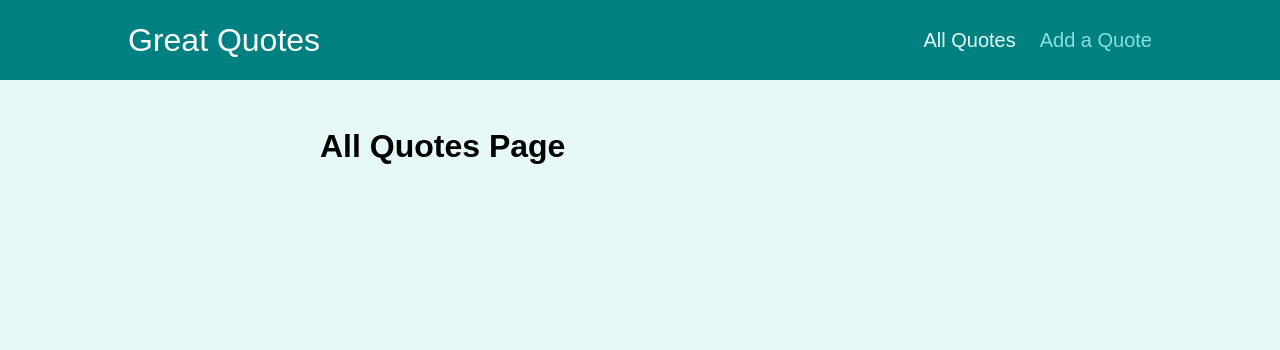
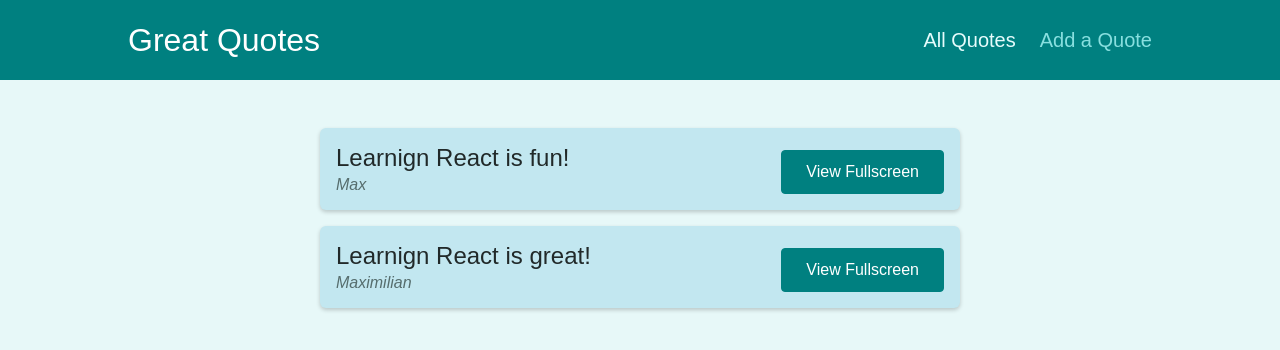
Before and after one commit to Jtsant/Practice-React-Router, a React (Create React App) app: page /quotes in a window 1280 px wide. Shown: the top 350 px of the page. Built offline with nearby package versions, Linux system fonts and the light colour scheme.

Commit message:
More Content

```diff
--- a/src/components/quotes/QuoteForm.js
+++ b/src/components/quotes/QuoteForm.js
@@ -1,7 +1,7 @@
 import { useRef } from 'react';
 
-import Card from '../ui/Card';
-import LoadingSpinner from '../ui/LoadingSpinner';
+import Card from '../UI/Card';
+import LoadingSpinner from '../UI/LoadingSpinner';
 import classes from './QuoteForm.module.css';
 
 const QuoteForm = (props) => {
--- a/src/pages/AllQuotes.js
+++ b/src/pages/AllQuotes.js
@@ -1,5 +1,12 @@
+import QuoteList from "../components/quotes/QuoteList";
+
+const DUMMY_QUOTES = [
+    {id: 'q1', author: 'Max', text: 'Learnign React is fun!'},
+    {id: 'q2', author: 'Maximilian', text: 'Learnign React is great!'},
+];
+
 const AllQuotes = () => {
-    return <h1>All Quotes Page</h1>
+    return <QuoteList quotes={DUMMY_QUOTES} />
 };
 
 
--- a/src/pages/NewQuote.js
+++ b/src/pages/NewQuote.js
@@ -1,6 +1,11 @@
+import QuoteForm from "../components/quotes/QuoteForm";
+
 const NewQuote = () => {
-    return <h1>New Quote Page</h1>
+  const addQuoteHandler = (quoteData) => {
+    console.log(quoteData);
+  };
+
+  return <QuoteForm onAddQuote={addQuoteHandler} />;
 };
 
-
 export default NewQuote;
```
Also changed, not shown: 1 other file (tests, documents, lock files or other folders).
